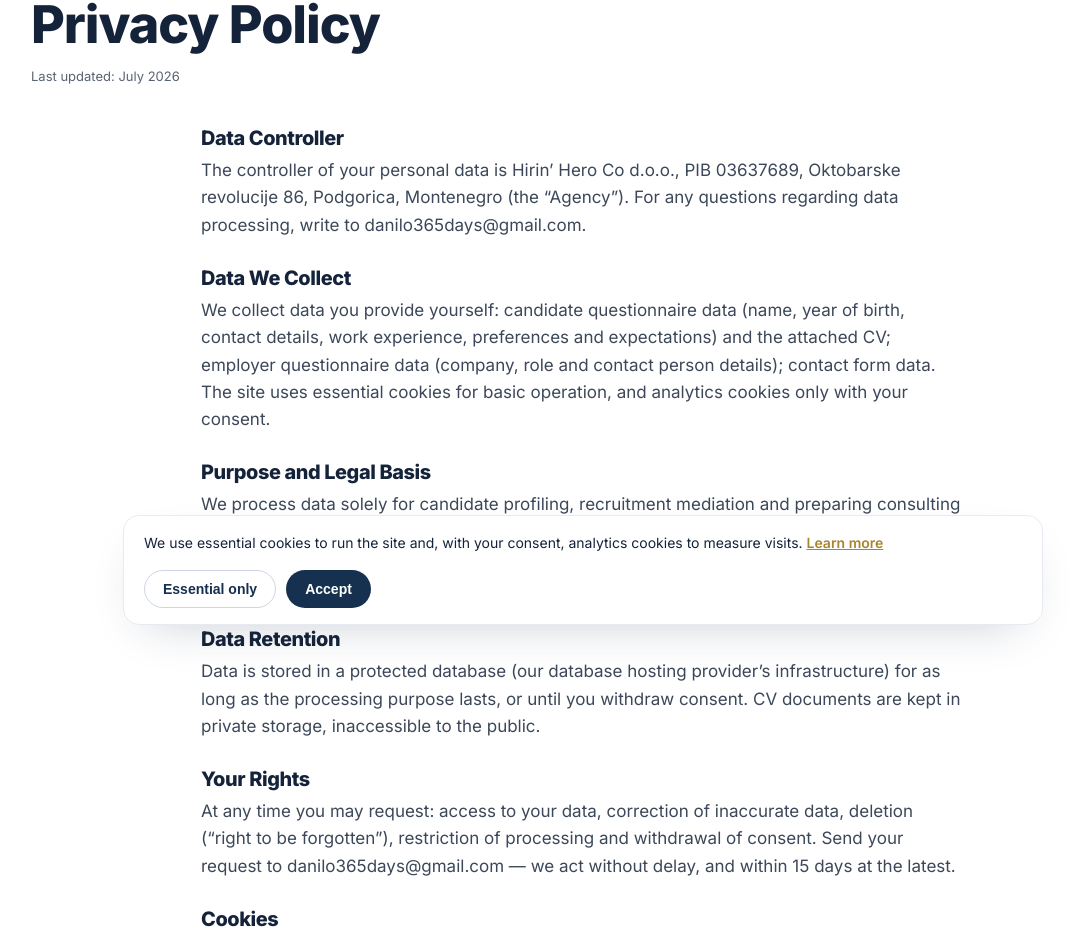
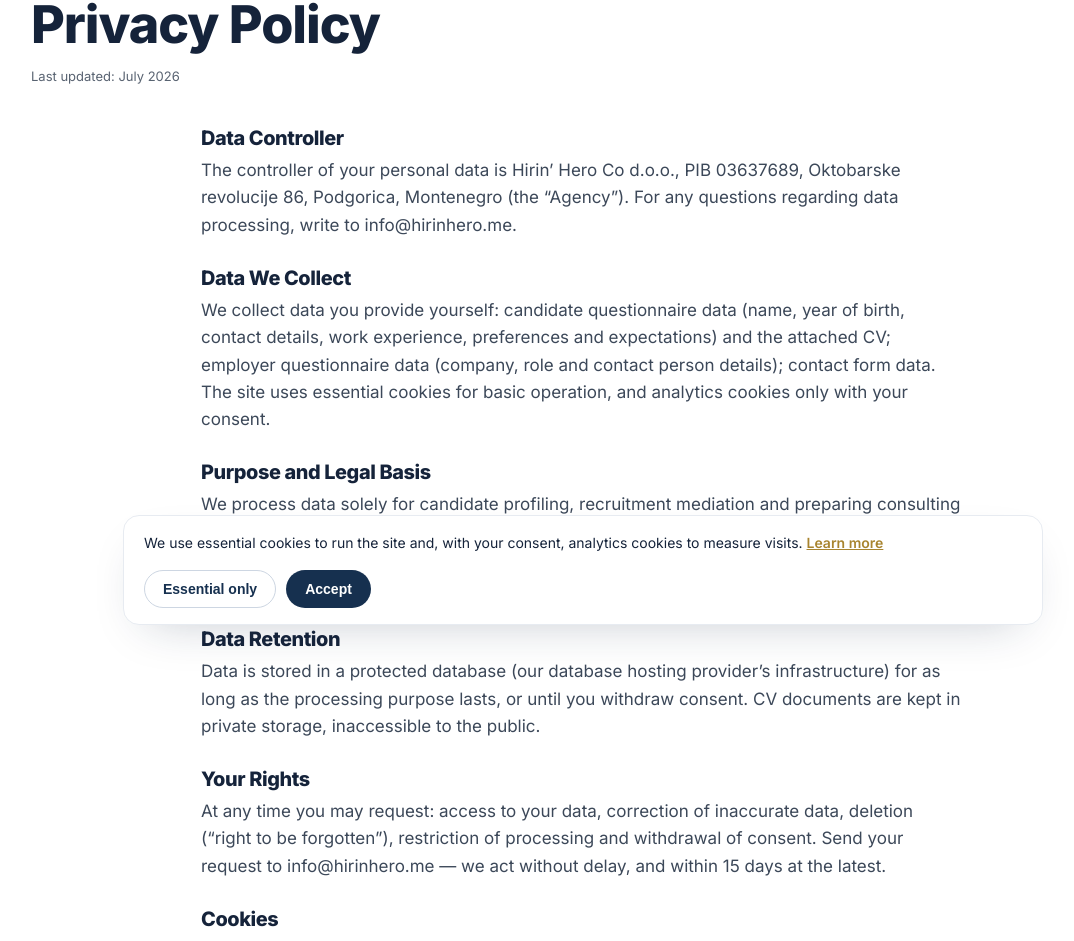
Before and after one commit to Danilobrate/hirinhero, a Next.js app: page /en/privatnost in a window 1280 px wide. Shown: the part 159-1100 px from the top of the page, without its empty margins (57-1131 px from the left). Built offline with nearby package versions, Linux system fonts and the light colour scheme; no server answers.

Commit message:
Update privacy policy contact email to info@hirinhero.me

```diff
--- a/src/app/[locale]/privatnost/page.tsx
+++ b/src/app/[locale]/privatnost/page.tsx
@@ -6,11 +6,11 @@
     title: 'Politika privatnosti',
     updated: 'Posljednje ažuriranje: jul 2026.',
     sections: [
-      ['Rukovalac podacima', 'Rukovalac vašim ličnim podacima je Hirin’ Hero Co d.o.o., PIB 03637689, sa sjedištem na adresi Oktobarske revolucije 86, Podgorica, Crna Gora (u daljem tekstu: „Agencija“). Za sva pitanja u vezi sa obradom podataka možete nam pisati na danilo365days@gmail.com.'],
+      ['Rukovalac podacima', 'Rukovalac vašim ličnim podacima je Hirin’ Hero Co d.o.o., PIB 03637689, sa sjedištem na adresi Oktobarske revolucije 86, Podgorica, Crna Gora (u daljem tekstu: „Agencija“). Za sva pitanja u vezi sa obradom podataka možete nam pisati na info@hirinhero.me.'],
       ['Koje podatke prikupljamo', 'Prikupljamo podatke koje nam sami dostavite: podatke iz upitnika za kandidate (ime i prezime, godište, kontakt, radno iskustvo, preferencije i očekivanja) i priloženi CV; podatke iz upitnika za poslodavce (podaci o kompaniji, poziciji i kontakt osobi); podatke iz kontakt forme. Sajt koristi neophodne kolačiće za osnovni rad, a analitičke kolačiće samo uz vašu saglasnost.'],
       ['Svrha i pravni osnov obrade', 'Podatke obrađujemo isključivo u svrhu profilisanja kandidata, posredovanja pri zapošljavanju i pripreme konsultantskog angažmana — na osnovu vaše saglasnosti koju dajete prilikom slanja forme. Podatke ne koristimo ni u jednu drugu svrhu i ne dijelimo ih sa trećim licima, osim sa poslodavcem u procesu posredovanja i to uz vaše prethodno znanje.'],
       ['Čuvanje podataka', 'Podaci se čuvaju u zaštićenoj bazi (infrastruktura našeg pružaoca usluge hostinga baze podataka) dok traje svrha obrade, odnosno do opoziva vaše saglasnosti. CV dokumenti se čuvaju u privatnom skladištu, nedostupnom javnosti.'],
-      ['Vaša prava', 'U svakom trenutku imate pravo da zatražite: pristup svojim podacima, ispravku netačnih podataka, brisanje podataka („pravo na zaborav“), ograničenje obrade i opoziv saglasnosti. Zahtjev pošaljite na danilo365days@gmail.com — postupamo bez odlaganja, a najkasnije u roku od 15 dana.'],
+      ['Vaša prava', 'U svakom trenutku imate pravo da zatražite: pristup svojim podacima, ispravku netačnih podataka, brisanje podataka („pravo na zaborav“), ograničenje obrade i opoziv saglasnosti. Zahtjev pošaljite na info@hirinhero.me — postupamo bez odlaganja, a najkasnije u roku od 15 dana.'],
       ['Kolačići', 'Neophodni kolačići omogućavaju osnovne funkcije sajta (izbor jezika, sesija) i ne mogu se isključiti. Analitički kolačići (mjerenje posjeta) aktiviraju se samo ako ih prihvatite u obavještenju o kolačićima. Izbor možete promijeniti brisanjem kolačića u svom pretraživaču.'],
       ['Izmjene politike', 'Politiku privatnosti možemo povremeno ažurirati. Važeća verzija je uvijek objavljena na ovoj stranici, sa datumom posljednje izmjene.']
     ]
@@ -19,11 +19,11 @@
     title: 'Privacy Policy',
     updated: 'Last updated: July 2026',
     sections: [
-      ['Data Controller', 'The controller of your personal data is Hirin’ Hero Co d.o.o., PIB 03637689, Oktobarske revolucije 86, Podgorica, Montenegro (the “Agency”). For any questions regarding data processing, write to danilo365days@gmail.com.'],
+      ['Data Controller', 'The controller of your personal data is Hirin’ Hero Co d.o.o., PIB 03637689, Oktobarske revolucije 86, Podgorica, Montenegro (the “Agency”). For any questions regarding data processing, write to info@hirinhero.me.'],
       ['Data We Collect', 'We collect data you provide yourself: candidate questionnaire data (name, year of birth, contact details, work experience, preferences and expectations) and the attached CV; employer questionnaire data (company, role and contact person details); contact form data. The site uses essential cookies for basic operation, and analytics cookies only with your consent.'],
       ['Purpose and Legal Basis', 'We process data solely for candidate profiling, recruitment mediation and preparing consulting engagements — based on the consent you give when submitting a form. We do not use the data for any other purpose and do not share it with third parties, except with an employer during the mediation process and with your prior knowledge.'],
       ['Data Retention', 'Data is stored in a protected database (our database hosting provider’s infrastructure) for as long as the processing purpose lasts, or until you withdraw consent. CV documents are kept in private storage, inaccessible to the public.'],
-      ['Your Rights', 'At any time you may request: access to your data, correction of inaccurate data, deletion (“right to be forgotten”), restriction of processing and withdrawal of consent. Send your request to danilo365days@gmail.com — we act without delay, and within 15 days at the latest.'],
+      ['Your Rights', 'At any time you may request: access to your data, correction of inaccurate data, deletion (“right to be forgotten”), restriction of processing and withdrawal of consent. Send your request to info@hirinhero.me — we act without delay, and within 15 days at the latest.'],
       ['Cookies', 'Essential cookies enable core site functions (language choice, session) and cannot be disabled. Analytics cookies (visit measurement) are activated only if you accept them in the cookie notice. You can change your choice by clearing cookies in your browser.'],
       ['Changes to This Policy', 'We may update this policy from time to time. The current version is always published on this page, with the date of the last change.']
     ]
```
